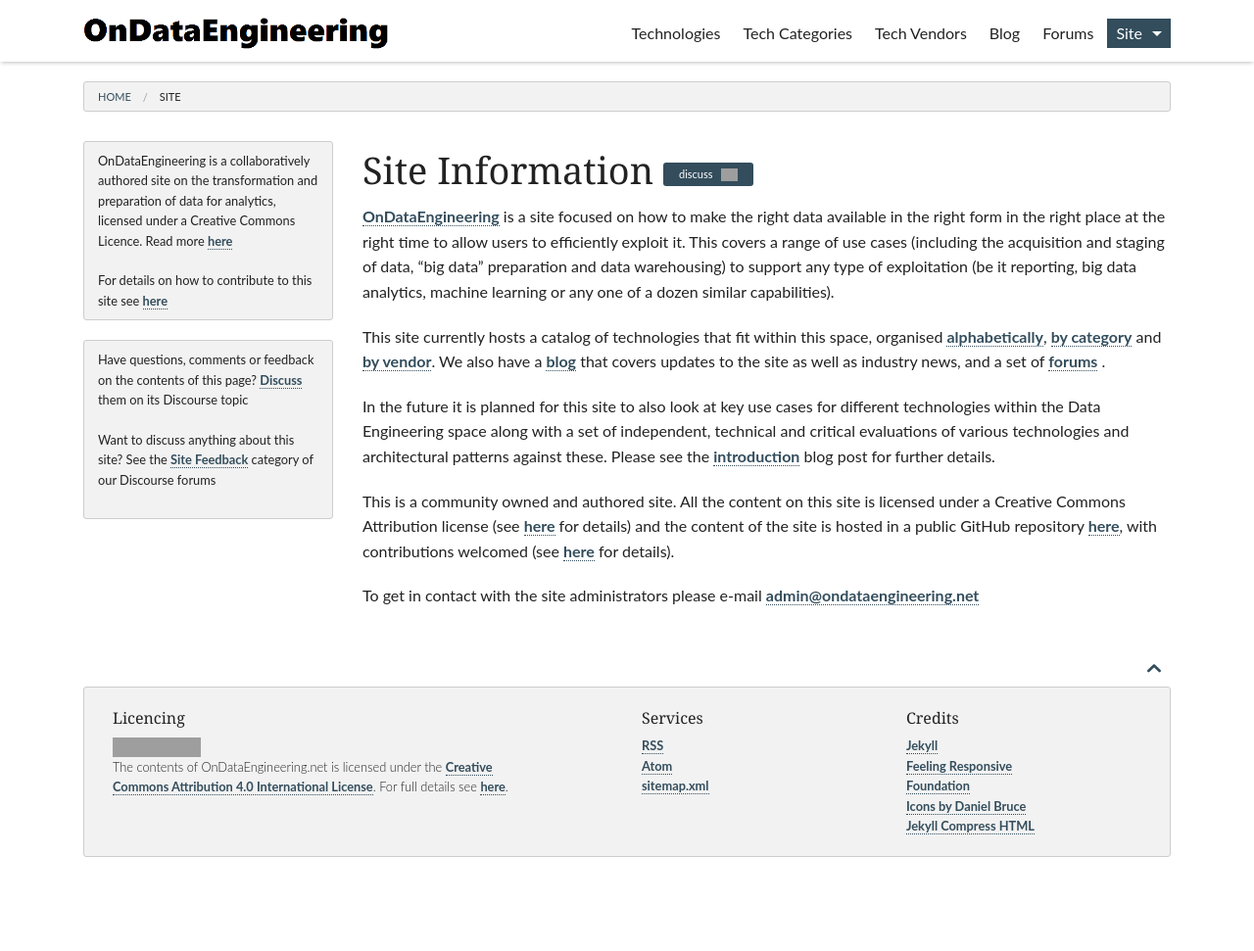
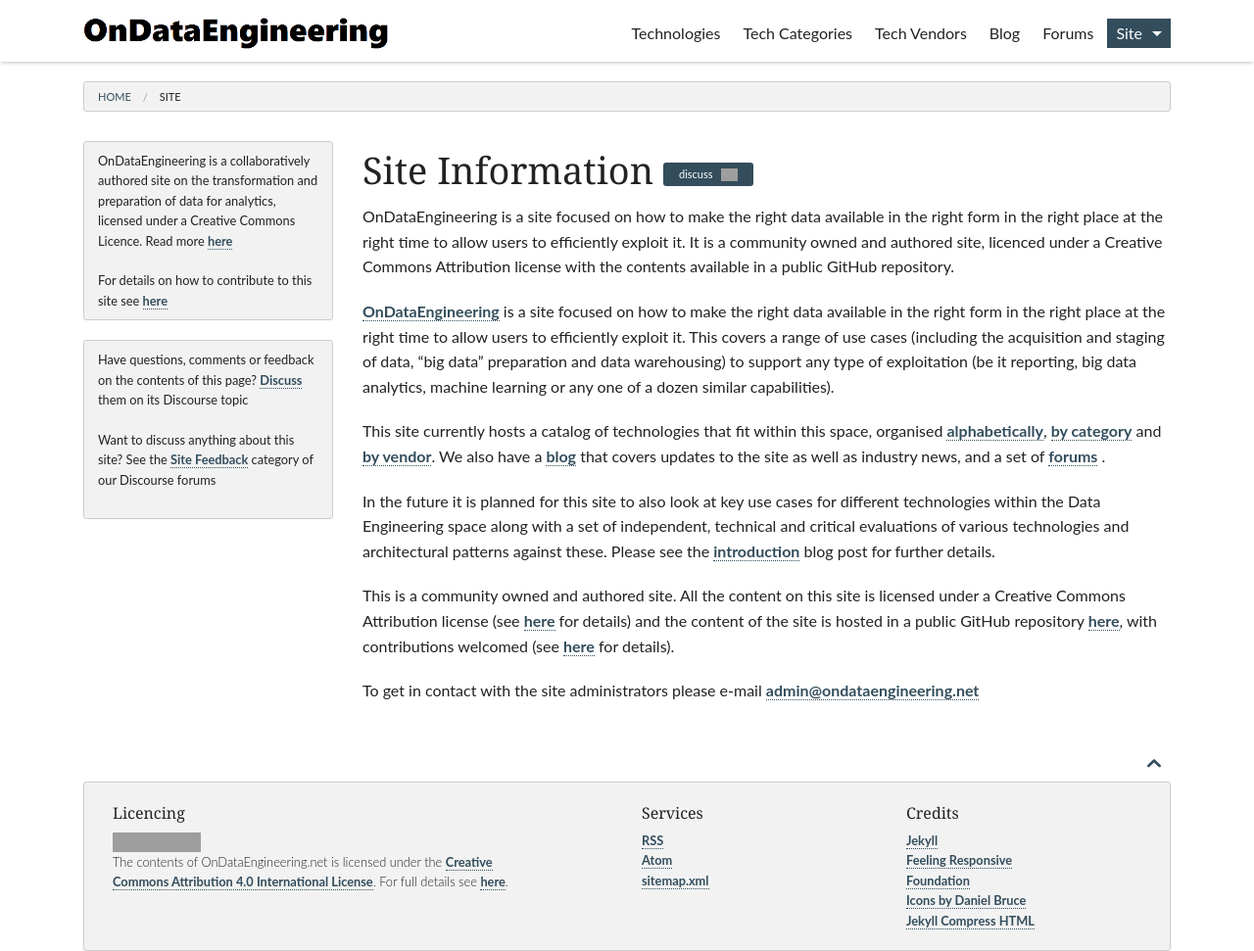
Before and after one commit to OnDataEngineering/OnDataEngineeringSite, a Jekyll site: the page built from site/index.md, in a window 1280 px wide. Shown: the whole page at 98% size. Built offline with Jekyll 4.4.1, drawn with Linux system fonts in a browser that asks for light colours; before the commit the page ends 900 px from its top, so only the background shows below that; grey boxes are pictures that could not be loaded.

Commit message:
Added meta descriptions for index and site pages

```diff
--- a/site/index.md
+++ b/site/index.md
@@ -1,6 +1,7 @@
 ---
 layout: page
 title: "Site Information"
+description: "OnDataEngineering is a site focused on how to make the right data available in the right form in the right place at the right time to allow users to efficiently exploit it. It is a community owned and authored site, licenced under a Creative Commons Attribution license with the contents available in a public GitHub repository."
 permalink: /site/
 ---
 [OnDataEngineering]({{ site.url }}) is a site focused on how to make the right data available in the right form in the right place at the right time to allow users to efficiently exploit it.  This covers a range of use cases (including the acquisition and staging of data, "big data" preparation and data warehousing) to support any type of exploitation (be it reporting, big data analytics, machine learning or any one of a dozen similar capabilities).
```
Also changed, not shown: indexes/tech-categories.md (+1 -0 lines), indexes/tech-vendors.md (+1 -0 lines), indexes/technologies.md (+1 -0 lines), site/content-license.md (+1 -0 lines), site/contributing.md (+2 -1 lines), site/search.md (+1 -0 lines).
